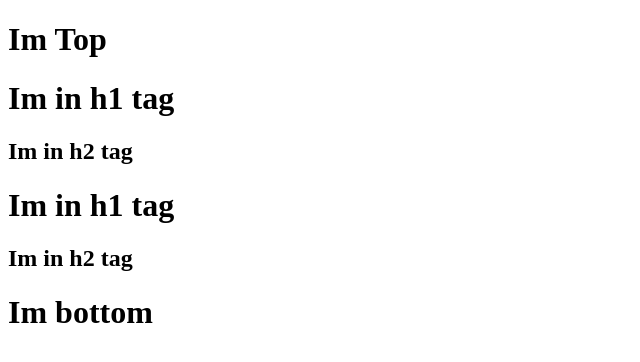
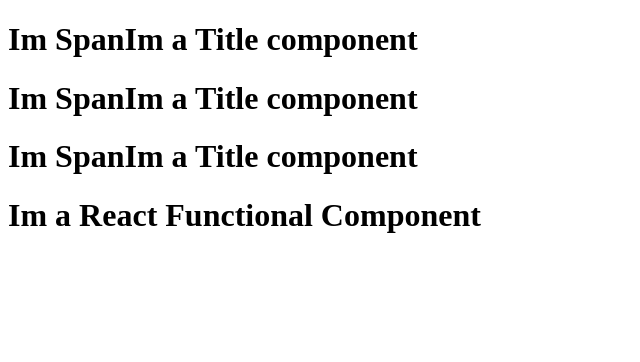
Before and after one commit to divyaa1998/namasthe-react, a React (Vite) app: page / in a window 1280 px wide. Shown: the top 362 px of the page, without its empty margins (0-640 px from the left). Built offline with nearby package versions, Linux system fonts and the light colour scheme.

Commit message:
episode03

```diff
--- a/App.js
+++ b/App.js
@@ -1,10 +1,23 @@
-import React from 'react';
-import ReactDOM from 'react-dom/client';
- const heading = React.createElement('div',{id:'parent'},
-    [React.createElement('div',{id:'child'},
-        [ React.createElement('h1',{},'Im in h1 tag'), React.createElement('h2',{},'Im in h2 tag')]),React.createElement('div',{id:'child2'},
-            [ React.createElement('h1',{},'Im in h1 tag'), React.createElement('h2',{},'Im in h2 tag')])])
-// const heading =   React.createElement('h1',{id:'heading',xyz:'abc'},'Hello World from react');
-console.log(heading)
-        const root =   ReactDOM.createRoot(document.getElementById('container'));
-            root.render(heading);
+import React from "react";
+import ReactDOM from "react-dom/client";
+
+const elem = <span>Im Span</span>
+const Title =  () =>  (
+  <h1 className="heading" tabIndex={5}>
+    {elem}
+    Im a Title component
+  </h1>
+);
+
+const HeaderComponent = () => (
+  <div id="main">
+   <Title></Title>
+   <Title />
+   {Title()}
+    <h1>Im a React Functional Component</h1>
+  </div>
+);
+
+
+const root = ReactDOM.createRoot(document.getElementById("container"));
+root.render(<HeaderComponent />);
--- a/index.html
+++ b/index.html
@@ -7,15 +7,12 @@
     <link rel="stylesheet" href="./index.css">
 </head>
 <body>
-    <h1>Im Top</h1>
+
     <div id="container">
-        <h1>Im Here Divya</h1>
-        <h1>Im Here Divya</h1>
-        <h1>Im Here Divya</h1>
-        <h1>Im Here Divya</h1>
-        <h1>Im Here Divya</h1>
+        <h1>Not Rendered</h1>
+
     </div>
-    <h1>Im bottom</h1>
+
 
     <script type="module" src="./App.js">
 
--- a/package.json
+++ b/package.json
@@ -3,6 +3,8 @@
   "version": "1.0.0",
   "description": "this is react journey",
   "scripts": {
+    "start":"parcel index.html",
+    "build":"parcel build index.html",
     "test": "jest"
   },
   "author": "Divya Reddy",
```
